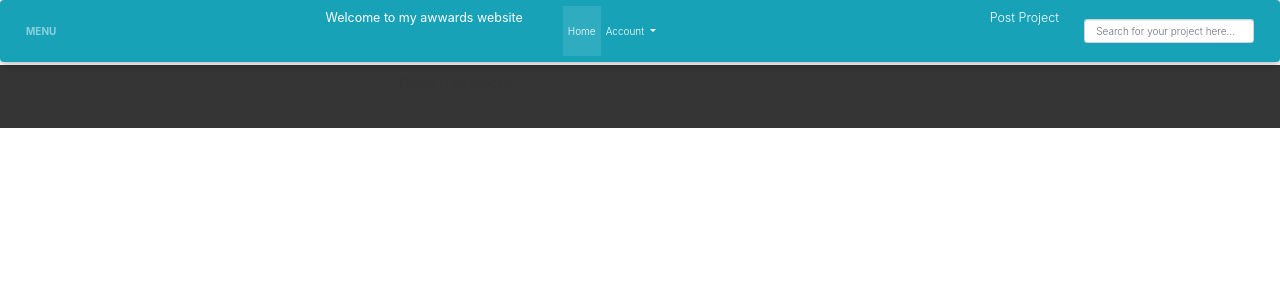
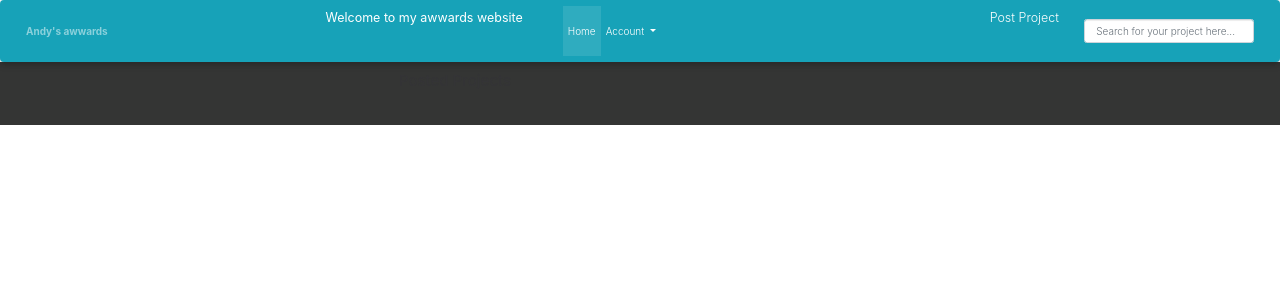
Before and after one commit to andrew4779/Awwards, a Django app: page / in a window 1280 px wide. Shown: the top 300 px of the page. Run offline with Django 4.2, Linux system fonts and the light colour scheme; the visitor is signed in with stand-in values (Sample User, id 1); data that the repository does not hold is empty; some libraries are stand-ins or nearby versions.

```diff
--- a/app/templates/navbar.html
+++ b/app/templates/navbar.html
@@ -18,10 +18,10 @@
 <body>
     <section>
 
-        <nav class="mb-1 navbar navbar-expand-lg navbar-dark bg-info">
+        <nav class="mb-0 navbar navbar-expand-lg navbar-dark bg-info">
             <div class="container-fluid px-0 d nav-border text-white-50">
                 <div id="menu-toogle" class="d-flex align-items-center w-25 pl-4">
-                    <h6 class="mb-0 pr-4 f-10"><b>MENU</b></h6>
+                    <h6 class="mb-0 pr-4 f-10"><b>Andy's awwards</b></h6>
                 </div>
                 <a class="navbar-brand" href="#"><b>Welcome to my awwards website</b></a>
                 <button class="navbar-toggler" type="button" data-toggle="collapse"
```
Also changed, not shown: 1 other file.
